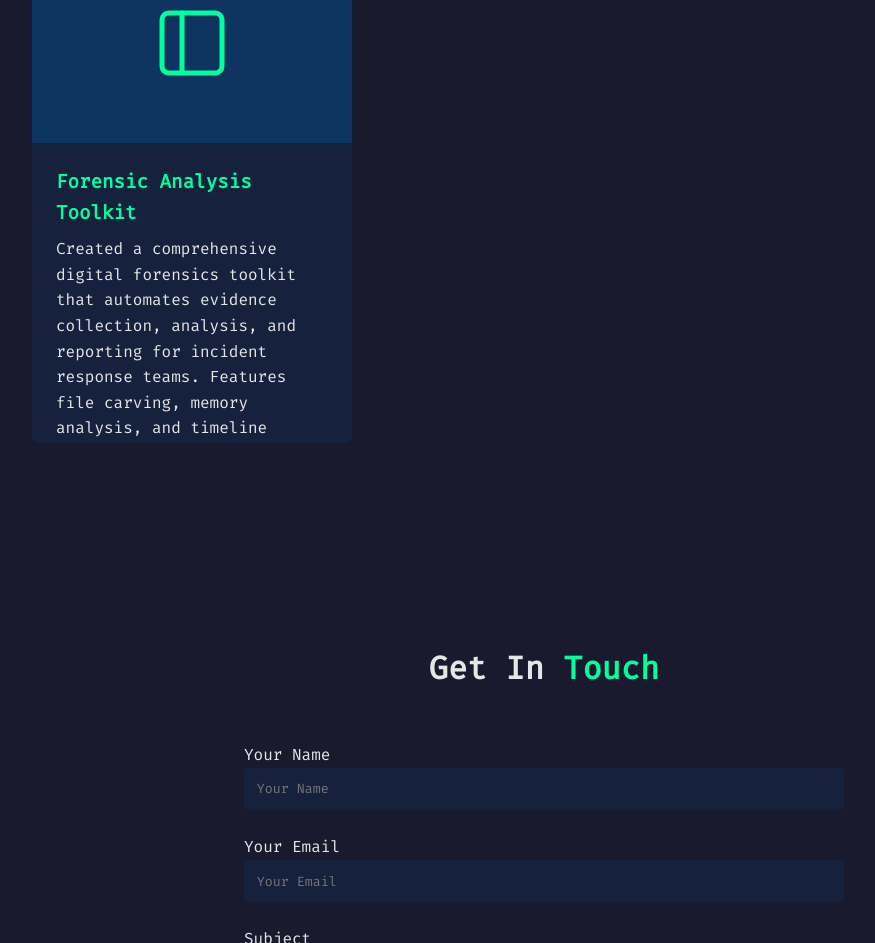
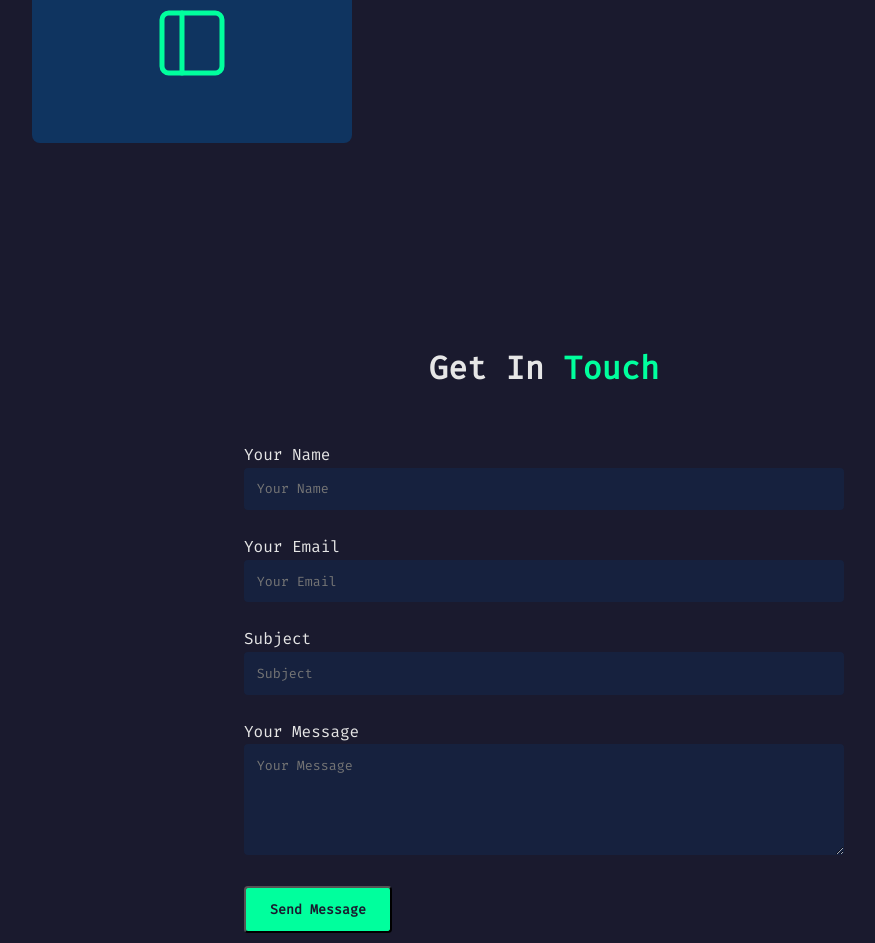
Before and after one commit to jaycee7903/portfoliosite, a plain HTML site: page index.html in a window 1280 px wide. Shown: the part 6710-7653 px from the top of the page, without its empty margins (96-971 px from the left). Drawn offline with nearby package versions, Linux system fonts and the light colour scheme.

Commit message:
Update index.html

```diff
--- a/index.html
+++ b/index.html
@@ -1051,16 +1051,6 @@
         <div class="project-img">
           <svg xmlns="http://www.w3.org/2000/svg" width="80" height="80" viewBox="0 0 24 24" fill="none" stroke="#00ff9d" stroke-width="1.5" stroke-linecap="round" stroke-linejoin="round"><rect x="3" y="3" width="18" height="18" rx="2" ry="2"/><line x1="9" y1="3" x2="9" y2="21"/></svg>
         </div>
-        <div class="project-content">
-          <h3 class="project-title">Forensic Analysis Toolkit</h3>
-        <div class="project-description">
-          <p>Created a comprehensive digital forensics toolkit that automates evidence collection, analysis, and reporting for incident response teams. Features file carving, memory analysis, and timeline reconstruction.</p>
-        </div>
-          <div class="project-links">
-            <a href="https://github.com/jaycee7903/vuln-scanner" class="project-link-btn github-link" target="_blank">View Code</a>
-            <a href="#" class="project-link-btn demo-link">Live Demo</a>
-          </div>
-        </div>
       </div>
     </div>
   </section>
```
